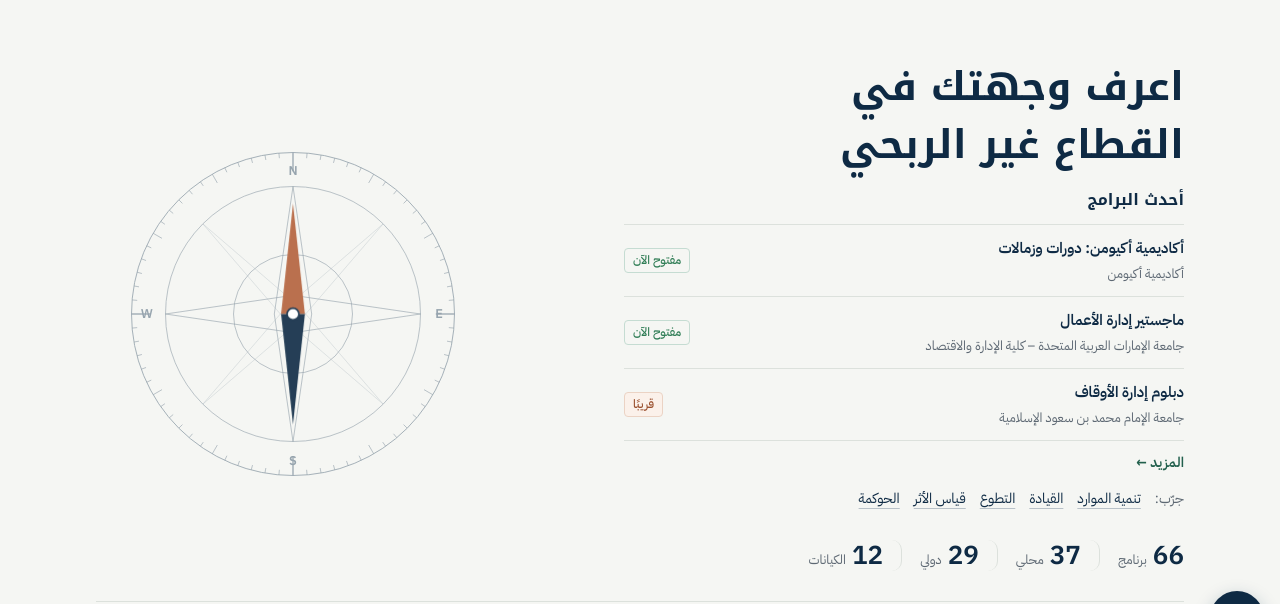
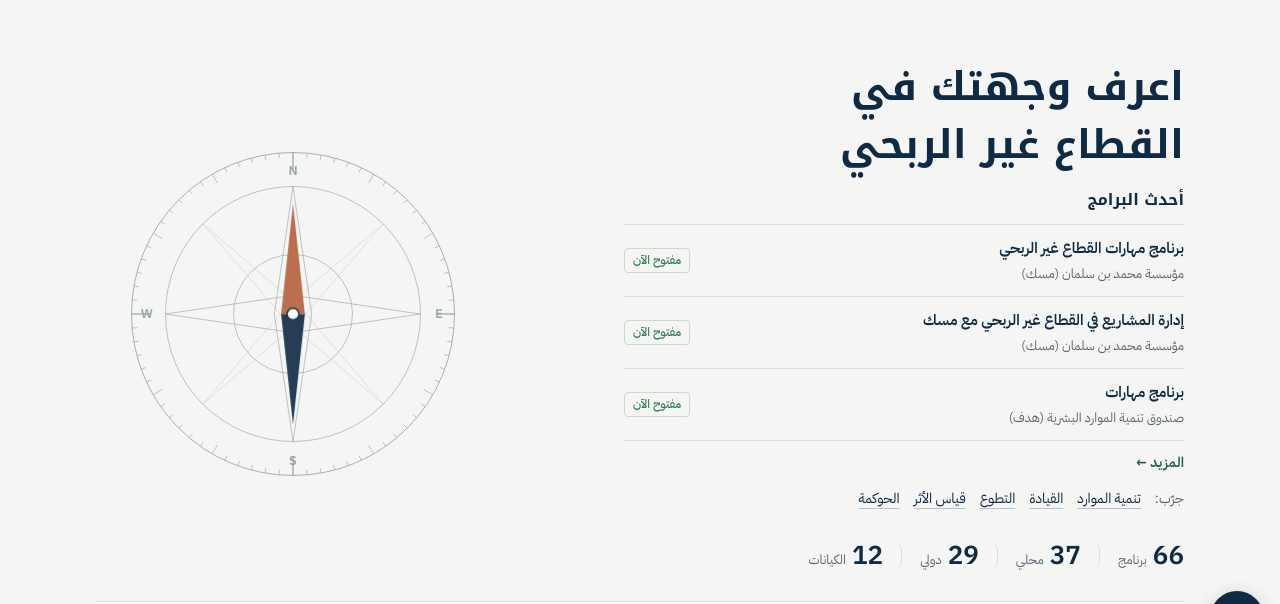
Before and after one commit to rabehedu-sketch/bosla, a plain HTML site: page site/index.html in a window 1280 px wide. Shown: the part 135-739 px from the top of the page. Drawn offline with nearby package versions, Linux system fonts and the light colour scheme; no server answers.

Commit message:
أحدث البرامج: 3 برامج سعودية مفتوحة حاليًا
Co-Authored-By: Claude Opus 5.5 <noreply@anthropic.com>
Claude-Session: https://claude.ai/code/session_01WaAQ5WEULhuDCQ5aQQqP6v

```diff
--- a/site/index.html
+++ b/site/index.html
@@ -947,7 +947,7 @@ function home(){
  const up=EVENTS.filter(e=>!isPast(e)).sort((a,b)=>a.date.localeCompare(b.date)).slice(0,2);
  const rank=p=>({open:0,soon:1,closed:3}[p.status]??4)*10+(p.added?0:2)+(p.region==="local"?0:1)+typeRank(p.type)/100;
  const pool=programs().filter(p=>p.type!=="directory"&&p.status!=="closed").sort((a,b)=>rank(a)-rank(b));
- const latest=[...pool.filter(p=>p.added).reverse(),...["fellowship","masters","diploma"].map(k=>pool.find(p=>p.type===k)).filter(Boolean)].slice(0,3);
+ const latest=pool.filter(p=>p.region==="local"&&p.status==="open").sort((a,b)=>(b.added?1:0)-(a.added?1:0)).slice(0,3);
  const board=(R.board||[]).filter(b=>(b.points||0)>0);
  const showVoices=(R.list&&R.list.length>0)||R.owner;
  const nx=up[0];const all=programs().filter(p=>p.type!=="directory");
```
